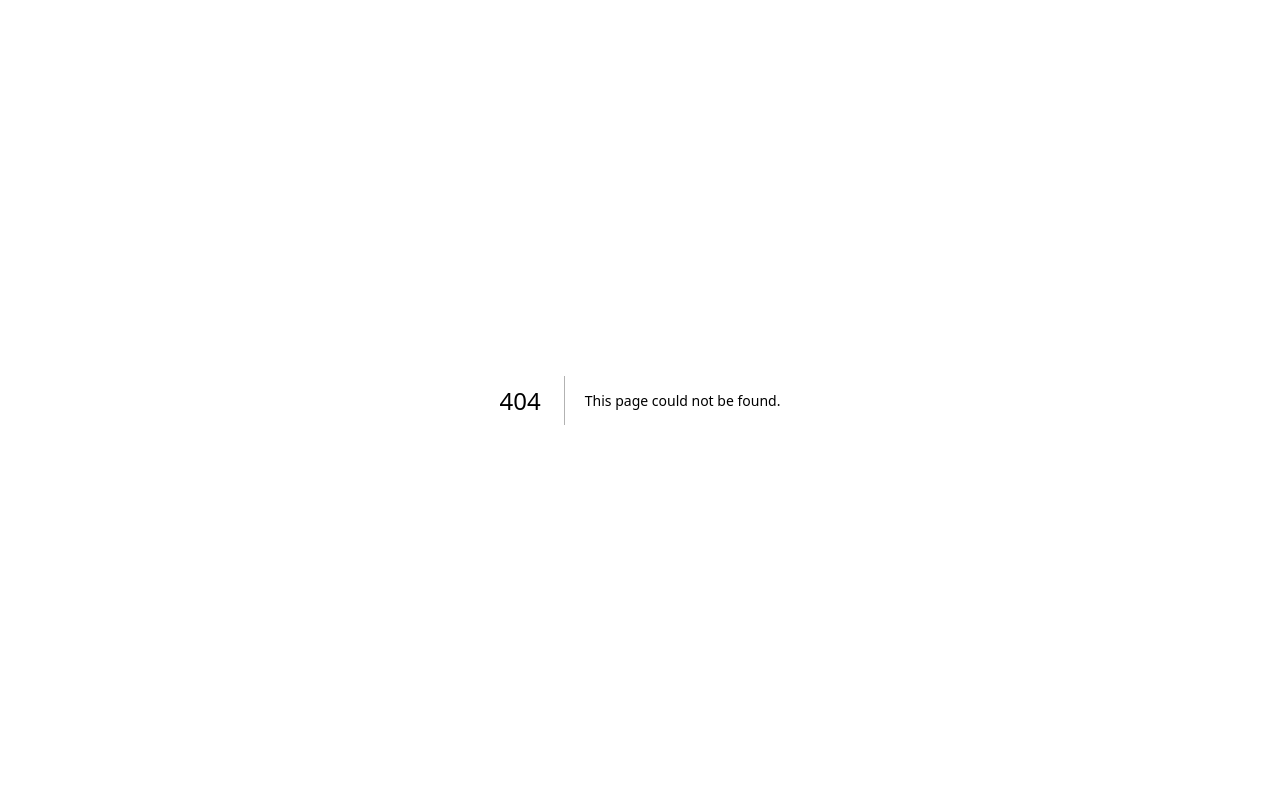
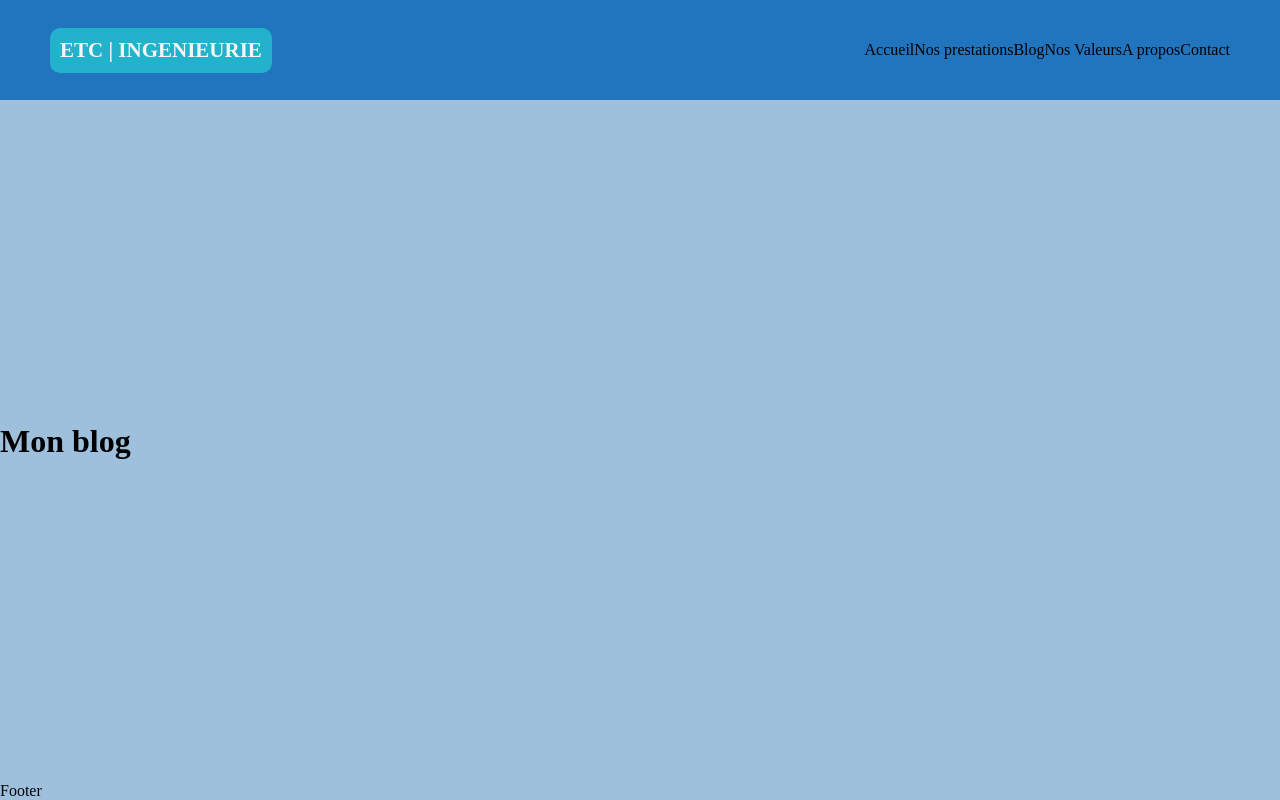
Before and after one commit to HamedDevWeb/EtcIngenierie, a Next.js app in the folder front/: page /blog in a window 1280 px wide. Before the commit this address had no page. Built offline with nearby package versions, Linux system fonts and the light colour scheme.

Commit message:
mise en place de l'arborescence des différentes pages et components, création des fichier correspondant.

```diff
--- /dev/null
+++ b/front/src/app/blog/page.jsx
@@ -0,0 +1,11 @@
+import React from 'react'
+
+const BlogPage = () => {
+  return (
+    <div>
+        <h1>Mon blog</h1>
+    </div>
+  )
+}
+
+export default BlogPage
--- a/front/src/app/globals.css
+++ b/front/src/app/globals.css
@@ -0,0 +1,30 @@
+:root{
+    --bg: #FFFFFF;
+    --text: #000000;
+    --primColor: whitesmoke;
+}
+*{
+    margin: 0;
+    padding: 0;
+    box-sizing: border-box;
+}
+body{
+    background-color: var(--bg);
+    color: var(--text);
+}
+
+a{
+    color: inherit;
+    text-decoration: none;
+}
+
+.container{
+    background-color: #9fc0dd;
+    width: 100%;
+    min-height: 100vh;
+    margin: auto;
+
+    display: flex;
+    flex-direction: column;
+    justify-content: space-between;
+}
--- a/front/src/app/layout.js
+++ b/front/src/app/layout.js
@@ -1,5 +1,7 @@
 import localFont from "next/font/local";
 import "./globals.css";
+import Navbar from "@/components/navbar/Navbar";
+import Footer from "@/components/footer/Footer.jsx";
 
 const geistSans = localFont({
   src: "./fonts/GeistVF.woff",
@@ -19,9 +21,13 @@ export const metadata = {
 
 export default function RootLayout({ children }) {
   return (
-    <html lang="en">
+    <html lang='en'>
       <body className={`${geistSans.variable} ${geistMono.variable}`}>
-        {children}
+        <div className="container">
+          <Navbar />
+          {children}
+          <Footer />
+        </div>
       </body>
     </html>
   );
--- /dev/null
+++ b/front/src/components/footer/Footer.jsx
@@ -0,0 +1,9 @@
+import React from 'react'
+
+const Footer = () => {
+  return (
+    <div>Footer</div>
+  )
+}
+
+export default Footer
--- /dev/null
+++ b/front/src/components/navbar/Navbar.jsx
@@ -0,0 +1,16 @@
+import Links from "./links/Links.jsx"
+import styles from "./navbar.module.css"
+
+
+const Navbar = () => {
+  return (
+    <div className={styles.container}>
+        <div className={styles.logo}>ETC | INGENIEURIE</div>
+        <div>
+            <Links />
+        </div>
+    </div>
+  )
+}
+
+export default Navbar
--- /dev/null
+++ b/front/src/components/navbar/links/Links.jsx
@@ -0,0 +1,45 @@
+import Link from 'next/link'
+
+const Links = () => {
+
+    const links = [
+        {
+            title: 'Accueil',
+            link: '/',
+        },
+        {
+            title: 'Nos prestations',
+            link: '/services',
+        },
+        {
+            title: 'Blog',
+            link: '/blog',
+        },
+        {
+            title: 'Nos Valeurs',
+            link: '/values',
+        },
+        {
+            title: 'A propos',
+            link: '/about',
+        },
+        {
+            title: 'Contact',
+            link: '/contact',
+        },
+    ]
+
+    return (
+        <div>
+            {
+                links.map((link => (
+                    <Link key={link.title} href={link.link}>
+                        {link.title}
+                    </Link>
+                )))
+            }
+        </div>
+    )
+}
+
+export default Links
--- /dev/null
+++ b/front/src/components/navbar/navbar.module.css
@@ -0,0 +1,20 @@
+.container{
+    background-color: #2175BF;
+    width: 100%;
+    padding-right: 50px;
+    padding-left: 50px;
+    height: 100px;
+    display: flex;
+    align-items: center;
+    justify-content: space-between;
+}
+
+.logo{
+    color: black;
+    font-size: 21px;
+    font-weight: bold;
+    background-color: #22B2CB;
+    padding: 10px;
+    border-radius: 10px;
+    color: var(--primColor);
+}
```
Also changed, not shown: front/src/app/blog/[slug]/page.jsx (added, +9 -0 lines), front/src/app/error.jsx (added, +8 -0 lines), front/src/app/loading.jsx (added, +9 -0 lines), front/src/app/not-found.jsx (added, +15 -0 lines).
